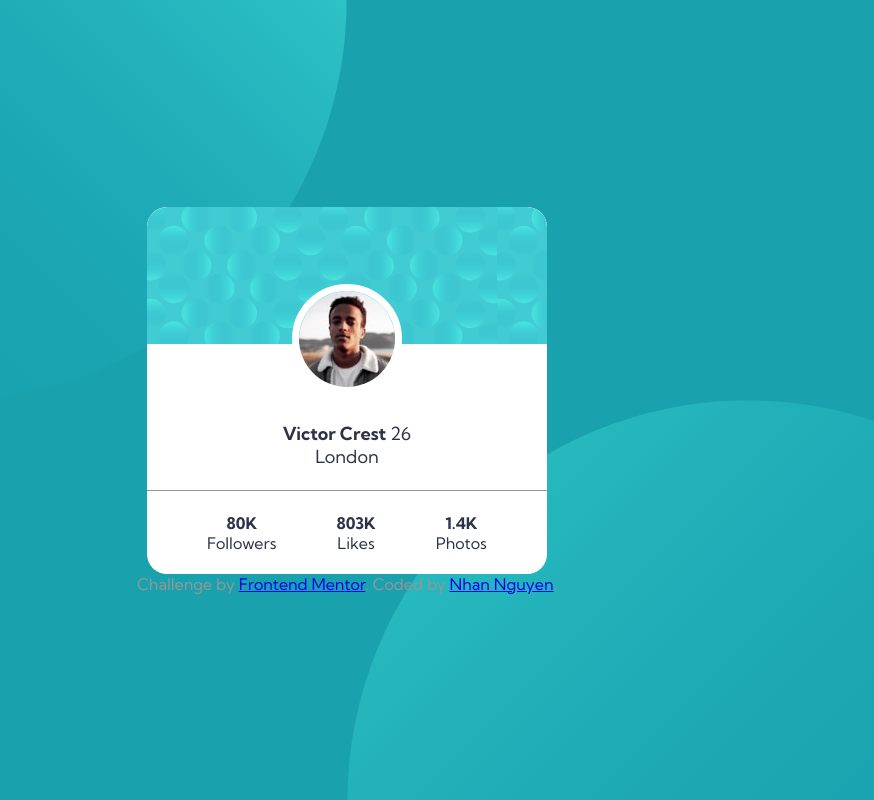
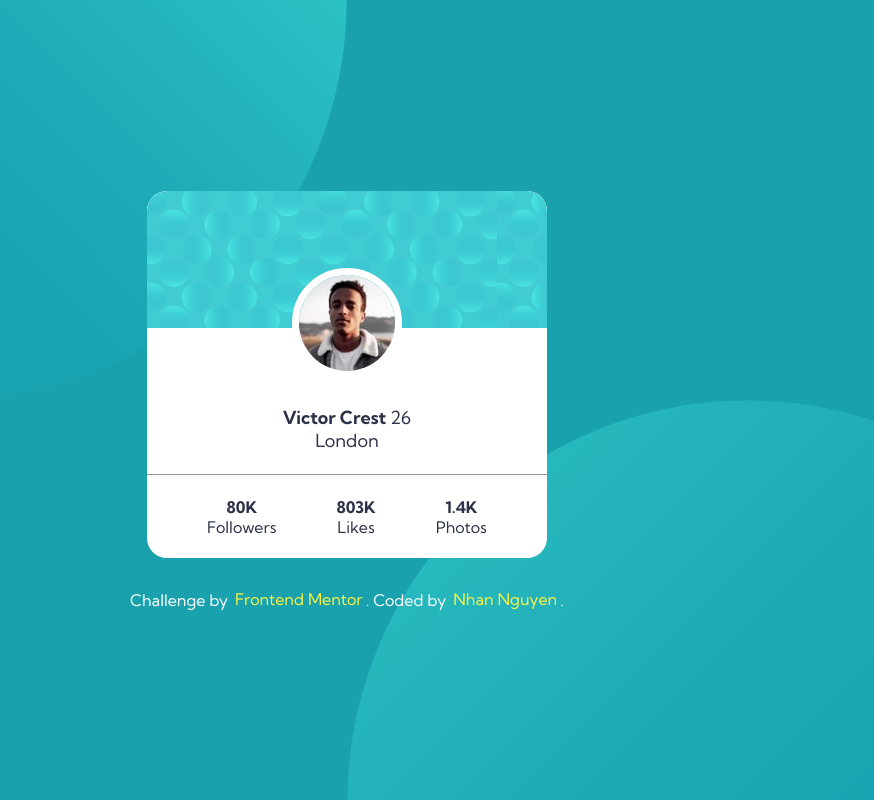
Before and after one commit to edwardnguyen225/front_end_mentor, a plain HTML site: page profile-card-component-main/index.html in a window 1280 px wide. Shown: the whole page, without its empty margins (293-1167 px from the left). Drawn offline with nearby package versions, Linux system fonts and the light colour scheme; files that its build step writes are made by us from their sources.

Commit message:
Fix attribution scss

```diff
--- a/profile-card-component-main/app/scss/_global.scss
+++ b/profile-card-component-main/app/scss/_global.scss
@@ -30,6 +30,21 @@ body {
 }
 
 .attribution {
+  margin-top: 2rem;
   position: relative;
-  color: $darkGray;
+  color: white;
+
+  a {
+    padding: 0.4rem 0.2rem 0.2rem;
+    color: $bananaYellow;
+    text-decoration: none;
+    transition: all 0.2s ease-in;
+  }
+
+  a:hover,
+  a:focus {
+    color: $veryDarkDesaturatedBlue;
+    background-color: $bananaYellow;
+    border-radius: 5px;
+  }
 }
```
